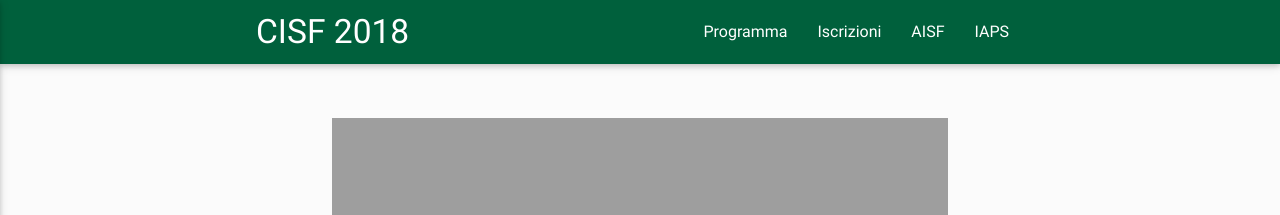
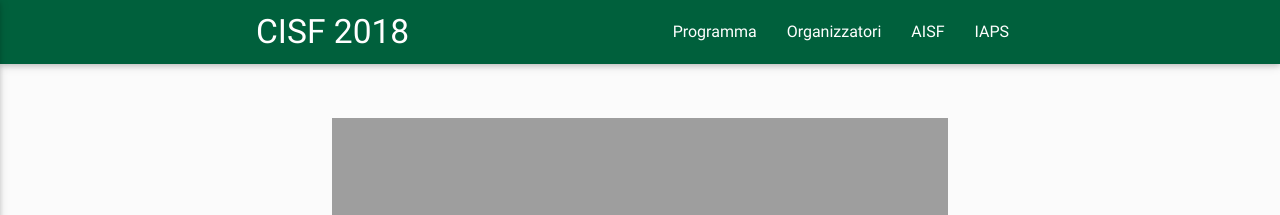
Before and after one commit to AndreaGurgone/AndreaGurgone.github.io, a Jekyll site: the page built from index.html, in a window 1280 px wide. Shown: the top 215 px of the page. Built offline with Jekyll 4.4.1, drawn with Linux system fonts in a browser that asks for light colours; nearby versions of some CDN libraries.

Commit message:
Update menu.yml

```diff
--- a/_data/menu.yml
+++ b/_data/menu.yml
@@ -1,7 +1,7 @@
 - text: Programma
   url: programme
-- text: Iscrizioni
-  url: registration
+- text: Organizzatori
+  url: organizers
 - text: AISF
   url: http://www.ai-sf.it
 - text: IAPS
```
